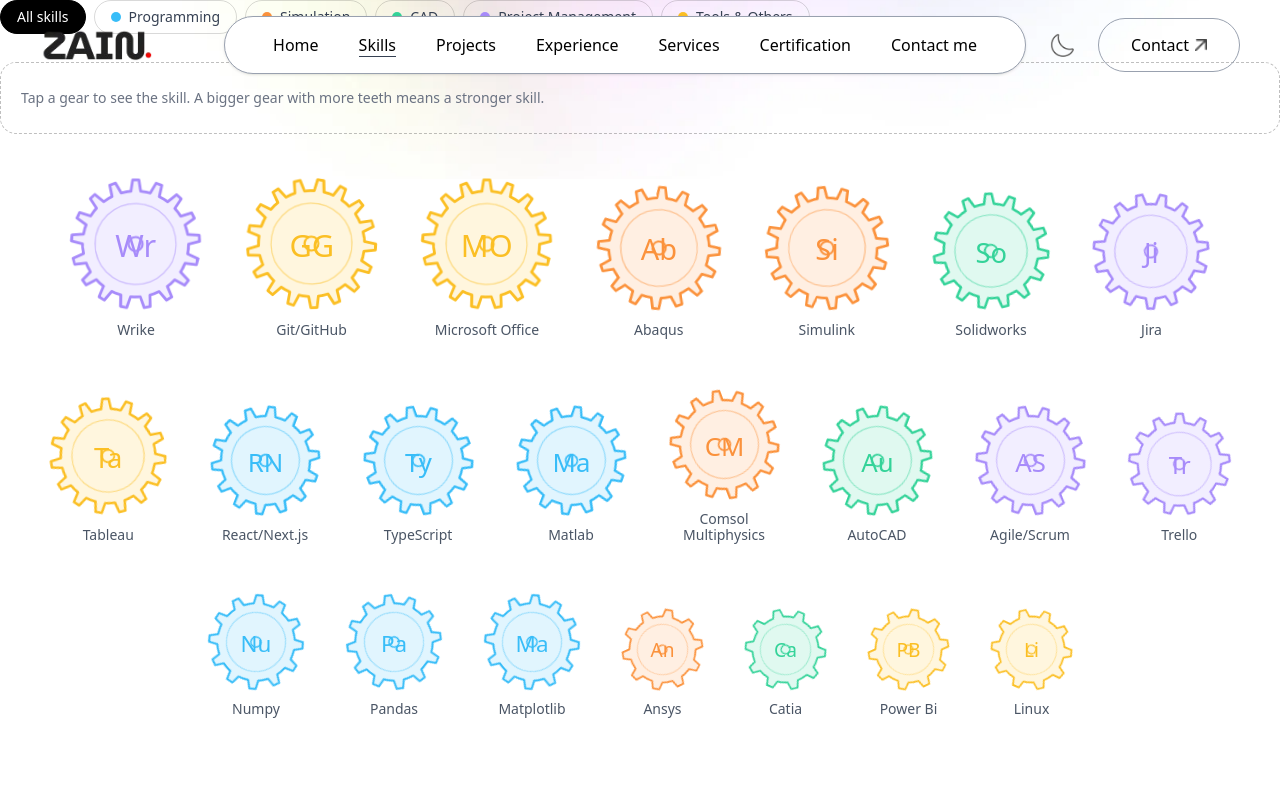
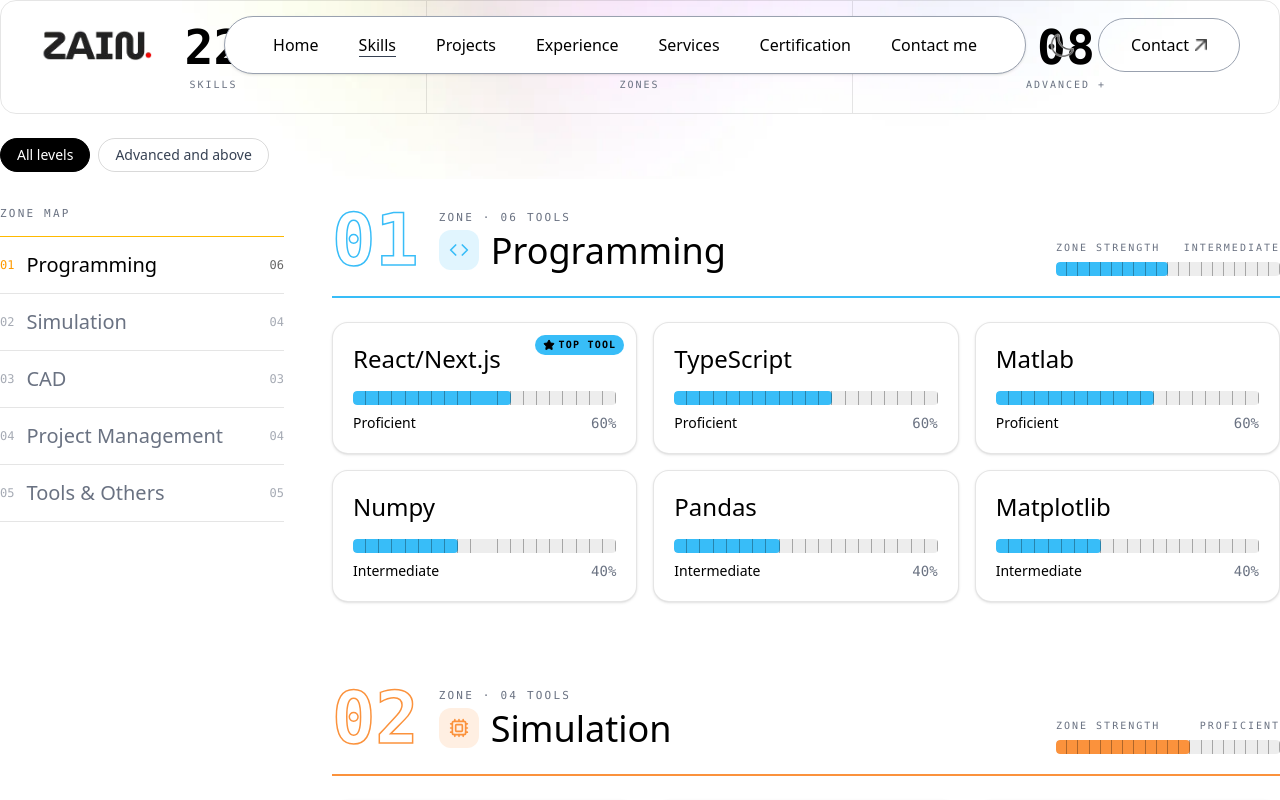
Before and after one commit to syedzainalii/portfolio, a Next.js app in the folder client/: page /skills in a window 1280 px wide. Shown: the top 800 px of the page. Built offline with nearby package versions, Linux system fonts and the light colour scheme; a web font is replaced by a local one.

Commit message:
skill paeg

```diff
--- a/client/app/Components/SkillsPage.jsx
+++ b/client/app/Components/SkillsPage.jsx
@@ -1,89 +1,117 @@
 "use client";
 
-import { useMemo, useState } from "react";
+import { useEffect, useMemo, useState } from "react";
+import { Box, ClipboardList, Code, Cpu, Star, Wrench } from "lucide-react";
 import { skillCategories } from "@/assets/assets";
 
-/*
-  Skills as a workshop of gears. A bigger gear with more teeth means a stronger skill.
-  Gears turn slowly (bigger ones slower, neighbours in opposite directions).
-*/
+const skillIcons = {
+  box: Box,
+  "clipboard-list": ClipboardList,
+  code: Code,
+  cpu: Cpu,
+  wrench: Wrench,
+};
 
-const levelOf = (n) =>
-  n >= 85 ? "Expert" : n >= 70 ? "Advanced" : n >= 55 ? "Proficient" : n >= 35 ? "Intermediate" : "Basic";
+const pad = (n) => String(n).padStart(2, "0");
 
-// "Abaqus" -> "Ab", "Comsol Multiphysics" -> "CM"
-function symbolOf(name) {
-  const w = String(name).split(/[\s/]+/).filter(Boolean);
-  if (w.length === 1) return w[0].charAt(0).toUpperCase() + w[0].charAt(1).toLowerCase();
-  return (w[0].charAt(0) + w[1].charAt(0)).toUpperCase();
+function levelOf(n) {
+  if (n >= 85) return "Expert";
+  if (n >= 70) return "Advanced";
+  if (n >= 55) return "Proficient";
+  if (n >= 35) return "Intermediate";
+  return "Basic";
 }
 
-// Outline of a toothed wheel, centred on 0,0 inside a 200 x 200 box
-function gearPath(teeth, ro = 92, ri = 76) {
-  const step = (Math.PI * 2) / teeth;
-  const at = (a, r) => `${(r * Math.cos(a)).toFixed(1)} ${(r * Math.sin(a)).toFixed(1)}`;
-  let d = "";
-  for (let i = 0; i < teeth; i++) {
-    const a = i * step;
-    d += `${i ? "L" : "M"}${at(a, ri)}L${at(a + step * 0.2, ri)}L${at(a + step * 0.32, ro)}L${at(a + step * 0.58, ro)}L${at(a + step * 0.7, ri)}`;
-  }
-  return d + "Z";
-}
-
-function Gear({ g, on }) {
-  const teeth = 8 + Math.round(g.percent / 10);
-  const size = 72 + g.percent * 0.75;
+/* ---------- Tape measure ---------- */
+function Tape({ percent, accent }) {
   return (
-    <svg viewBox="-100 -100 200 200" width={size} height={size} aria-hidden className="overflow-visible">
-      <g
+    <div
+      aria-hidden
+      className="relative h-3.5 overflow-hidden rounded-sm bg-black/[0.07] dark:bg-white/10"
+    >
+      <div
+        className="absolute inset-y-0 left-0 rounded-sm"
+        style={{ width: `${percent}%`, backgroundColor: accent }}
+      />
+      {/* Tick marks: a line every 5% */}
+      <div
+        className="absolute inset-0"
         style={{
-          transformBox: "fill-box",
-          transformOrigin: "center",
-          animation: `gear-turn ${(teeth * 1.3).toFixed(1)}s linear infinite`,
-          animationDirection: g.index % 2 ? "reverse" : "normal",
+          backgroundImage:
+            "repeating-linear-gradient(to right, transparent 0, transparent calc(5% - 1px), rgba(0,0,0,0.3) calc(5% - 1px), rgba(0,0,0,0.3) 5%)",
         }}
-      >
-        <path
-          d={gearPath(teeth)}
-          fill={`${g.accent}${on ? "55" : "26"}`}
-          stroke={g.accent}
-          strokeWidth="4"
-          strokeLinejoin="round"
-          style={{ transition: "fill 300ms" }}
       />
-        <circle r="58" fill="none" stroke={g.accent} strokeOpacity="0.45" strokeWidth="2" />
-        <circle r="10" fill="none" stroke={g.accent} strokeWidth="3" />
-      </g>
-      <text textAnchor="middle" dominantBaseline="central" y="2" fontSize="44" fill={g.accent} className="font-Ovo">
-        {g.symbol}
-      </text>
-    </svg>
+    </div>
   );
 }
 
-export default function SkillsPage() {
-  const [cat, setCat] = useState("all");
-  const [picked, setPicked] = useState(null);
+/* ---------- One tool ---------- */
+function ToolCard({ skill, accent, top }) {
+  return (
+    <li className="group relative min-w-0 rounded-2xl border border-black/10 bg-white p-4 shadow-sm transition-all duration-300 hover:-translate-y-1 hover:shadow-lg dark:border-white/15 dark:bg-darkHover motion-reduce:transition-none sm:p-5">
+      {top && (
+        <span
+          className="absolute right-3 top-3 inline-flex items-center gap-1 rounded-full px-2 py-0.5 font-mono text-[10px] font-bold uppercase leading-4 tracking-[0.12em] text-black"
+          style={{ backgroundColor: accent }}
+        >
+          <Star className="h-3 w-3" fill="currentColor" />
+          Top tool
+        </span>
+      )}
 
-  const gears = useMemo(() => {
-    let i = 0;
-    return skillCategories
-      .flatMap((c) =>
-        c.skills.map((s) => ({
-          id: `${c.title}-${s.name}`,
-          name: s.name,
-          percent: s.level,
-          category: c.title,
-          accent: c.accent,
-          symbol: symbolOf(s.name),
-        }))
-      )
-      .sort((a, b) => b.percent - a.percent)
-      .map((g) => ({ ...g, index: i++ }));
-  }, []);
+      <p className={`break-words font-Ovo text-xl leading-7 sm:text-2xl sm:leading-8 ${top ? "pr-24" : ""}`}>
+        {skill.name}
+      </p>
 
-  const shown = gears.filter((g) => cat === "all" || g.category === cat);
-  const sel = shown.find((g) => g.id === picked) ?? null;
+      <div className="mt-4">
+        <Tape percent={skill.level} accent={accent} />
+        <div className="mt-2 flex items-center justify-between gap-3 text-sm leading-5">
+          <span className="font-medium">{levelOf(skill.level)}</span>
+          <span className="font-mono tabular-nums text-gray-500 dark:text-white/55">
+            {skill.level}%
+          </span>
+        </div>
+      </div>
+    </li>
+  );
+}
+
+export default function SkillsExplorer() {
+  const [strongOnly, setStrongOnly] = useState(false);
+  const [active, setActive] = useState(0);
+
+  // Zones with tools sorted strongest first
+  const zones = useMemo(
+    () =>
+      skillCategories.map((c, i) => {
+        const skills = [...c.skills].sort((a, b) => b.level - a.level);
+        const avg = Math.round(skills.reduce((n, s) => n + s.level, 0) / Math.max(skills.length, 1));
+        return { ...c, index: i, skills, avg, Icon: skillIcons[c.icon] ?? Wrench };
+      }),
+    []
+  );
+
+  const totalSkills = zones.reduce((n, z) => n + z.skills.length, 0);
+  const strongCount = zones.reduce((n, z) => n + z.skills.filter((s) => s.level >= 70).length, 0);
+
+  // Highlight the zone you are scrolled to
+  useEffect(() => {
+    const els = zones.map((z) => document.getElementById(`zone-${z.index}`)).filter(Boolean);
+    if (!els.length || typeof IntersectionObserver === "undefined") return;
+
+    const io = new IntersectionObserver(
+      (entries) => {
+        const visible = entries.filter((e) => e.isIntersecting);
+        if (visible.length) {
+          const top = visible.sort((a, b) => a.boundingClientRect.top - b.boundingClientRect.top)[0];
+          setActive(Number(top.target.dataset.zone));
+        }
+      },
+      { rootMargin: "-30% 0px -60% 0px" }
+    );
+    els.forEach((el) => io.observe(el));
+    return () => io.disconnect();
+  }, [zones]);
 
   const chip = (on) =>
     `min-h-11 shrink-0 whitespace-nowrap rounded-full border px-4 py-2 text-sm font-medium leading-5 transition-colors duration-200 lg:min-h-0 lg:py-1.5 ${
@@ -94,91 +122,154 @@ export default function SkillsPage() {
 
   return (
     <div>
-      <style
-        dangerouslySetInnerHTML={{
-          __html: `
-            @keyframes gear-turn { to { transform: rotate(360deg); } }
-            @media (prefers-reduced-motion: reduce) { svg g[style*="gear-turn"] { animation: none !important; } }
-          `,
-        }}
-      />
+      {/* ===== Stats ===== */}
+      <dl className="grid grid-cols-3 divide-x divide-black/10 rounded-2xl border border-black/10 dark:divide-white/15 dark:border-white/15">
+        {[
+          { label: "Skills", value: totalSkills },
+          { label: "Zones", value: zones.length },
+          { label: "Advanced +", value: strongCount },
+        ].map((s) => (
+          <div key={s.label} className="px-2 py-4 text-center sm:px-6 sm:py-5">
+            <dd className="font-mono text-3xl font-semibold leading-8 tabular-nums sm:text-5xl sm:leading-[3.25rem]">
+              {pad(s.value)}
+            </dd>
+            <dt className="mt-1 font-mono text-[10px] uppercase leading-4 tracking-[0.2em] text-gray-500 dark:text-white/45">
+              {s.label}
+            </dt>
+          </div>
+        ))}
+      </dl>
 
-      {/* Discipline filter */}
-      <div
-        role="group"
-        aria-label="Filter by discipline"
-        className="-mx-1 flex gap-2 overflow-x-auto px-1 pb-1 [scrollbar-width:none] [&::-webkit-scrollbar]:hidden"
-      >
-        <button type="button" aria-pressed={cat === "all"} onClick={() => setCat("all")} className={chip(cat === "all")}>
-          All skills
+      {/* ===== Level toggle ===== */}
+      <div className="mt-6 flex flex-wrap items-center gap-2">
+        <button type="button" aria-pressed={!strongOnly} onClick={() => setStrongOnly(false)} className={chip(!strongOnly)}>
+          All levels
         </button>
-        {skillCategories.map((c) => (
-          <button
-            key={c.title}
-            type="button"
-            aria-pressed={cat === c.title}
-            onClick={() => setCat(c.title)}
-            className={`${chip(cat === c.title)} inline-flex items-center gap-2`}
-          >
-            <span aria-hidden className="h-2.5 w-2.5 rounded-full" style={{ backgroundColor: c.accent }} />
-            {c.title}
+        <button type="button" aria-pressed={strongOnly} onClick={() => setStrongOnly(true)} className={chip(strongOnly)}>
+          Advanced and above
         </button>
-        ))}
       </div>
 
-      {/* Readout */}
-      <div
-        aria-live="polite"
-        className="mt-6 flex min-h-[4.5rem] flex-wrap items-center justify-between gap-x-6 gap-y-1 rounded-2xl border border-dashed border-black/25 px-5 py-3 dark:border-white/30"
+      <div className="mt-8 grid items-start gap-6 lg:grid-cols-12 lg:gap-12">
+        {/* ===== Zone map ===== */}
+        <nav
+          aria-label="Skill zones"
+          className="sticky top-[4.5rem] z-20 -mx-5 bg-white px-5 py-2 dark:bg-darkTheme sm:-mx-8 sm:px-8 lg:top-28 lg:col-span-3 lg:mx-0 lg:bg-transparent lg:px-0 lg:py-0 dark:lg:bg-transparent"
         >
-        {sel ? (
-          <>
-            <div className="min-w-0">
-              <p className="break-words font-Ovo text-2xl leading-8">{sel.name}</p>
-              <p className="text-sm leading-6 text-gray-500 dark:text-white/55">{sel.category}</p>
-            </div>
-            <div className="flex items-center gap-3">
-              <span className="h-2 w-28 overflow-hidden rounded-full bg-black/10 dark:bg-white/15">
-                <span className="block h-full rounded-full" style={{ width: `${sel.percent}%`, backgroundColor: sel.accent }} />
-              </span>
-              <span className="text-sm font-medium tabular-nums">
-                {levelOf(sel.percent)}, {sel.percent}%
-              </span>
-            </div>
-          </>
-        ) : (
-          <p className="text-sm leading-6 text-gray-500 dark:text-white/55">
-            Tap a gear to see the skill. A bigger gear with more teeth means a stronger skill.
+          <p className="mb-3 hidden font-mono text-[11px] uppercase leading-5 tracking-[0.2em] text-gray-500 dark:text-white/45 lg:block">
+            Zone map
           </p>
-        )}
-      </div>
-
-      {/* Gears */}
-      <ul className="mt-8 flex flex-wrap items-end justify-center gap-x-5 gap-y-8 pb-10">
-        {shown.map((g) => {
-          const on = sel?.id === g.id;
+          <ul className="flex gap-2 overflow-x-auto [scrollbar-width:none] lg:flex-col lg:gap-0 lg:overflow-visible [&::-webkit-scrollbar]:hidden">
+            {zones.map((z) => {
+              const on = active === z.index;
               return (
-            <li key={g.id}>
-              <button
-                type="button"
-                aria-pressed={on}
-                aria-label={`${g.name}, ${levelOf(g.percent)}`}
-                onClick={() => setPicked(g.id)}
-                onPointerEnter={(e) => e.pointerType === "mouse" && setPicked(g.id)}
-                onFocus={() => setPicked(g.id)}
-                className={`group flex flex-col items-center gap-2 rounded-2xl p-2 outline-none transition-transform duration-300 focus-visible:ring-2 focus-visible:ring-amber-400 motion-reduce:transition-none ${
-                  on ? "scale-110" : "hover:scale-105"
+                <li key={z.title} className="shrink-0">
+                  <a
+                    href={`#zone-${z.index}`}
+                    aria-current={on ? "true" : undefined}
+                    className={`relative flex min-h-11 items-center gap-3 rounded-full border px-4 py-2 text-sm font-medium transition-colors duration-200 lg:min-h-0 lg:rounded-none lg:border-0 lg:border-t lg:border-black/10 lg:px-0 lg:py-4 lg:dark:border-white/15 ${
+                      on
+                        ? "border-black bg-black text-white dark:border-white dark:bg-white dark:text-black lg:bg-transparent lg:text-inherit dark:lg:bg-transparent dark:lg:text-inherit"
+                        : "border-black/15 text-gray-700 dark:border-white/20 dark:text-white/80 lg:text-gray-500 dark:lg:text-white/55"
                     }`}
                   >
-                <Gear g={g} on={on} />
-                <span className={`max-w-[7rem] break-words text-center text-sm font-medium leading-4 ${on ? "" : "text-gray-600 dark:text-white/70"}`}>
-                  {g.name}
+                    {/* Amber bar (desktop) */}
+                    <span
+                      aria-hidden
+                      className={`absolute -top-px left-0 hidden h-px bg-amber-400 transition-all duration-500 lg:block ${
+                        on ? "w-full" : "w-0"
+                      }`}
+                    />
+                    <span className={`font-mono text-xs tabular-nums ${on ? "text-amber-400 lg:text-amber-500" : "opacity-60"}`}>
+                      {pad(z.index + 1)}
                     </span>
-              </button>
+                    <span className={`whitespace-nowrap font-Ovo text-base leading-6 lg:whitespace-normal lg:text-xl ${on ? "lg:text-black dark:lg:text-white" : ""}`}>
+                      {z.title}
+                    </span>
+                    <span className="ml-auto hidden font-mono text-xs tabular-nums opacity-60 lg:block">
+                      {pad(z.skills.length)}
+                    </span>
+                  </a>
                 </li>
               );
             })}
+            <li aria-hidden className="hidden border-t border-black/10 dark:border-white/15 lg:block" />
           </ul>
+        </nav>
+
+        {/* ===== Zones ===== */}
+        <div className="min-w-0 space-y-16 lg:col-span-9 lg:space-y-20">
+          {zones.map((z) => {
+            const list = strongOnly ? z.skills.filter((s) => s.level >= 70) : z.skills;
+            const topLevel = z.skills[0]?.level;
+
+            return (
+              <section
+                key={z.title}
+                id={`zone-${z.index}`}
+                data-zone={z.index}
+                className="scroll-mt-32"
+              >
+                {/* Zone header */}
+                <header className="flex flex-wrap items-end justify-between gap-x-8 gap-y-4 border-b-2 pb-5" style={{ borderColor: z.accent }}>
+                  <div className="flex min-w-0 items-center gap-4 sm:gap-5">
+                    <span
+                      aria-hidden
+                      className="select-none font-mono text-5xl font-bold leading-none tabular-nums text-transparent sm:text-7xl"
+                      style={{ WebkitTextStroke: `1.5px ${z.accent}` }}
+                    >
+                      {pad(z.index + 1)}
+                    </span>
+                    <div className="min-w-0">
+                      <p className="font-mono text-[11px] uppercase leading-5 tracking-[0.2em] text-gray-500 dark:text-white/45">
+                        Zone · {pad(z.skills.length)} tools
+                      </p>
+                      <h2 className="flex items-center gap-3 break-words font-Ovo text-3xl leading-tight sm:text-4xl">
+                        <span
+                          className="grid h-10 w-10 shrink-0 place-items-center rounded-xl"
+                          style={{ backgroundColor: `${z.accent}26`, color: z.accent }}
+                        >
+                          <z.Icon className="h-5 w-5" />
+                        </span>
+                        {z.title}
+                      </h2>
+                    </div>
+                  </div>
+
+                  <div className="w-full min-w-[12rem] sm:w-56">
+                    <p className="flex items-center justify-between font-mono text-[10px] uppercase leading-4 tracking-[0.2em] text-gray-500 dark:text-white/45">
+                      <span>Zone strength</span>
+                      <span>{levelOf(z.avg)}</span>
+                    </p>
+                    <div className="mt-1.5">
+                      <Tape percent={z.avg} accent={z.accent} />
+                    </div>
+                  </div>
+                </header>
+
+                {/* Tools */}
+                {list.length > 0 ? (
+                  <ul className="mt-6 grid gap-3 sm:grid-cols-2 sm:gap-4 xl:grid-cols-3">
+                    {list.map((s) => (
+                      <ToolCard
+                        key={s.name}
+                        skill={s}
+                        accent={z.accent}
+                        top={s.level === topLevel && z.skills.length > 1 && s === z.skills[0]}
+                      />
+                    ))}
+                  </ul>
+                ) : (
+                  <p className="mt-6 rounded-2xl border border-dashed border-black/20 px-5 py-6 text-sm text-gray-500 dark:border-white/25 dark:text-white/55">
+                    Nothing in this zone is at Advanced yet. Switch to &ldquo;All levels&rdquo; to see
+                    every tool.
+                  </p>
+                )}
+              </section>
+            );
+          })}
+        </div>
+      </div>
     </div>
   );
 }
```
Lines whose indentation alone changed are shown as unchanged.
